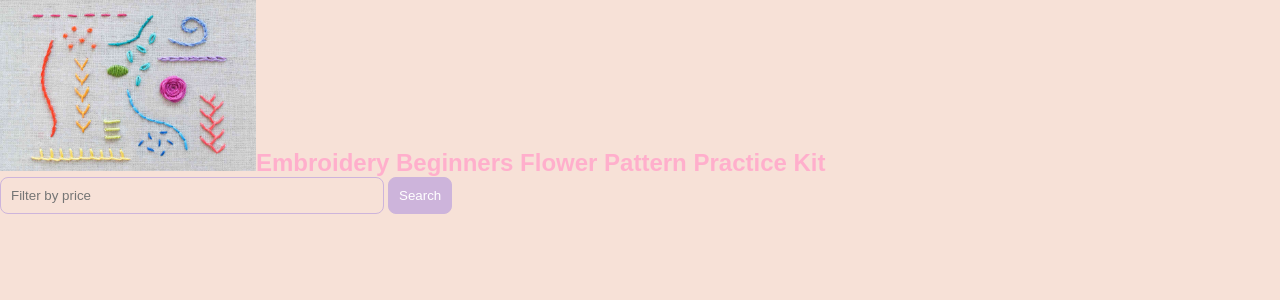
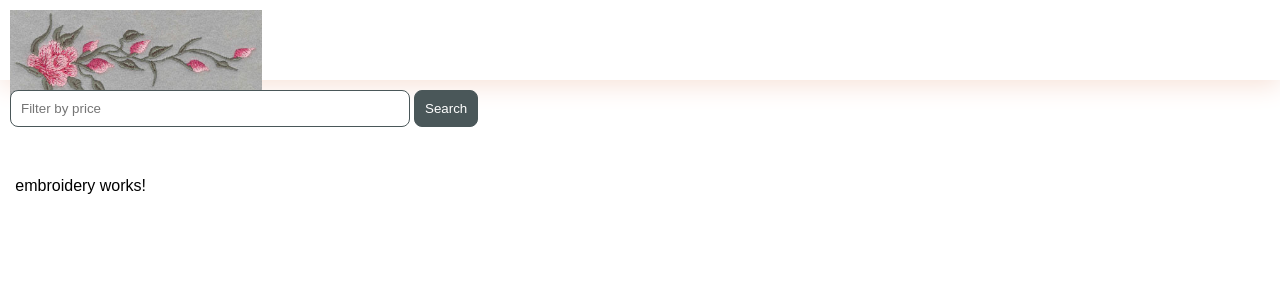
Before and after one commit to Israajddn/angular-app, an Angular app: page / in a window 1280 px wide. Shown: the top 300 px of the page. Built offline with nearby package versions, Linux system fonts and the light colour scheme.

Commit message:
created a second component

```diff
--- a/src/app/app.component.css
+++ b/src/app/app.component.css
@@ -0,0 +1,12 @@
+:host {
+    --content-padding: 10px;
+  }
+  header {
+    display: block;
+    height: 60px;
+    padding: var(--content-padding);
+    box-shadow: 0px 5px 25px var(--shadow-color);
+  }
+  .content {
+    padding: var(--content-padding);
+  }
--- a/src/app/app.component.html
+++ b/src/app/app.component.html
@@ -1,6 +1,6 @@
 <main>
   <header class="brand-name">
-    <h2 style="color: #ffafcc;"><img class="brand-logo" src="/assets/Home.jpeg" alt="logo" aria-hidden="true" style="width: 20%;">Embroidery Beginners Flower Pattern Practice Kit</h2>
+    <img class="brand-logo" src="/assets/em.jpeg" alt="logo" aria-hidden="true" style="width: 20%;">
   </header>
   <section class="content">
     <app-home></app-home>
--- /dev/null
+++ b/src/app/embroidery/embroidery.component.css
@@ -0,0 +1,31 @@
+.listing {
+    background: var(--accent-color);
+    border-radius: 30px;
+    padding-bottom: 30px;
+  }
+  .listing-heading {
+    color: var(--primary-color);
+    padding: 10px 20px 0 20px;
+  }
+  .listing-photo {
+    height: 250px;
+    width: 100%;
+    object-fit: cover;
+    border-radius: 30px 30px 0 0;
+  }
+  .listing-location {
+    padding: 10px 20px 20px 20px;
+  }
+  .listing-location::before {
+    content: url("/assets/location-pin.svg") / "";
+  }
+
+  section.listing a {
+    padding-left: 20px;
+    text-decoration: none;
+    color: var(--primary-color);
+  }
+  section.listing a::after {
+    content: "\203A";
+    margin-left: 5px;
+  }
--- /dev/null
+++ b/src/app/embroidery/embroidery.component.ts
@@ -0,0 +1,16 @@
+import { Component } from '@angular/core';
+
+@Component({
+  selector: 'app-embroidery',
+  standalone: true,
+  imports: [],
+  template: `
+    <p>
+      embroidery works!
+    </p>
+  `,
+  styleUrl: './embroidery.component.css'
+})
+export class EmbroideryComponent {
+
+}
--- a/src/app/home/home.component.css
+++ b/src/app/home/home.component.css
@@ -8,7 +8,7 @@
   }
 
   input[type="text"] {
-    border: solid 1px #cdb4db;
+    border: solid 1px var(--primary-color);
     padding: 10px;
     border-radius: 8px;
     margin-right: 4px;
@@ -18,8 +18,8 @@
 
   button {
     padding: 10px;
-    border: solid 1px #cdb4db;
-    background: #cdb4db;
+    border: solid 1px var(--primary-color);
+    background: var(--primary-color);
     color: white;
     border-radius: 8px;
   }
--- a/src/app/home/home.component.ts
+++ b/src/app/home/home.component.ts
@@ -1,15 +1,19 @@
 import { Component } from '@angular/core';
+import { EmbroideryComponent } from '../embroidery/embroidery.component';
 
 @Component({
   selector: 'app-home',
   standalone: true,
-  imports: [],
+  imports: [EmbroideryComponent],
   template: `
      <section>
     <form>
       <input type="text" placeholder="Filter by price">
       <button class="primary" type="button">Search</button>
     </form>
+    </section>
+  <section class="results">
+    <app-embroidery></app-embroidery>
   </section>
   `,
   styleUrl: './home.component.css'
--- a/src/styles.css
+++ b/src/styles.css
@@ -1,8 +1,23 @@
 /* You can add global styles to this file, and also import other style files */
 * {
-	margin: 0;
-	padding: 0;
-	box-sizing: border-box;
-    background-color: #f7e1d7;
-	font-family: sans-serif;
-}
+    margin: 0;
+    padding: 0;
+  }
+
+  body {
+    font-family: 'Be Vietnam Pro', sans-serif;
+  }
+  :root {
+    --primary-color: #4a5759;
+    --secondary-color: #b0c4b1;
+    --accent-color: #edafb8;
+    --shadow-color: #f7e1d7;
+  }
+
+  button.primary {
+    padding: 10px;
+    border: solid 1px var(--primary-color);
+    background: var(--primary-color);
+    color: white;
+    border-radius: 8px;
+  }
```
Also changed, not shown: src/assets/em.jpeg (added).
